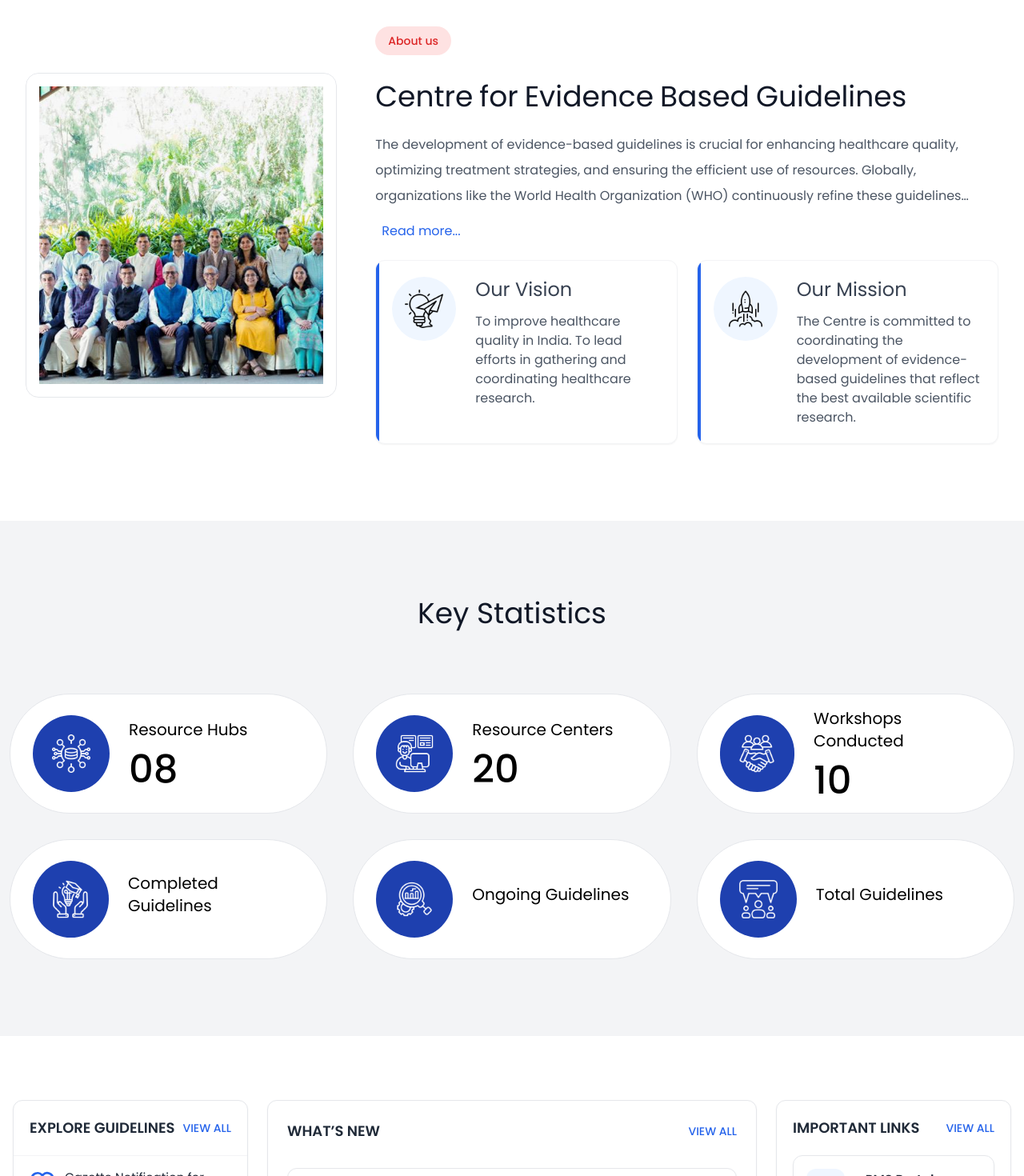
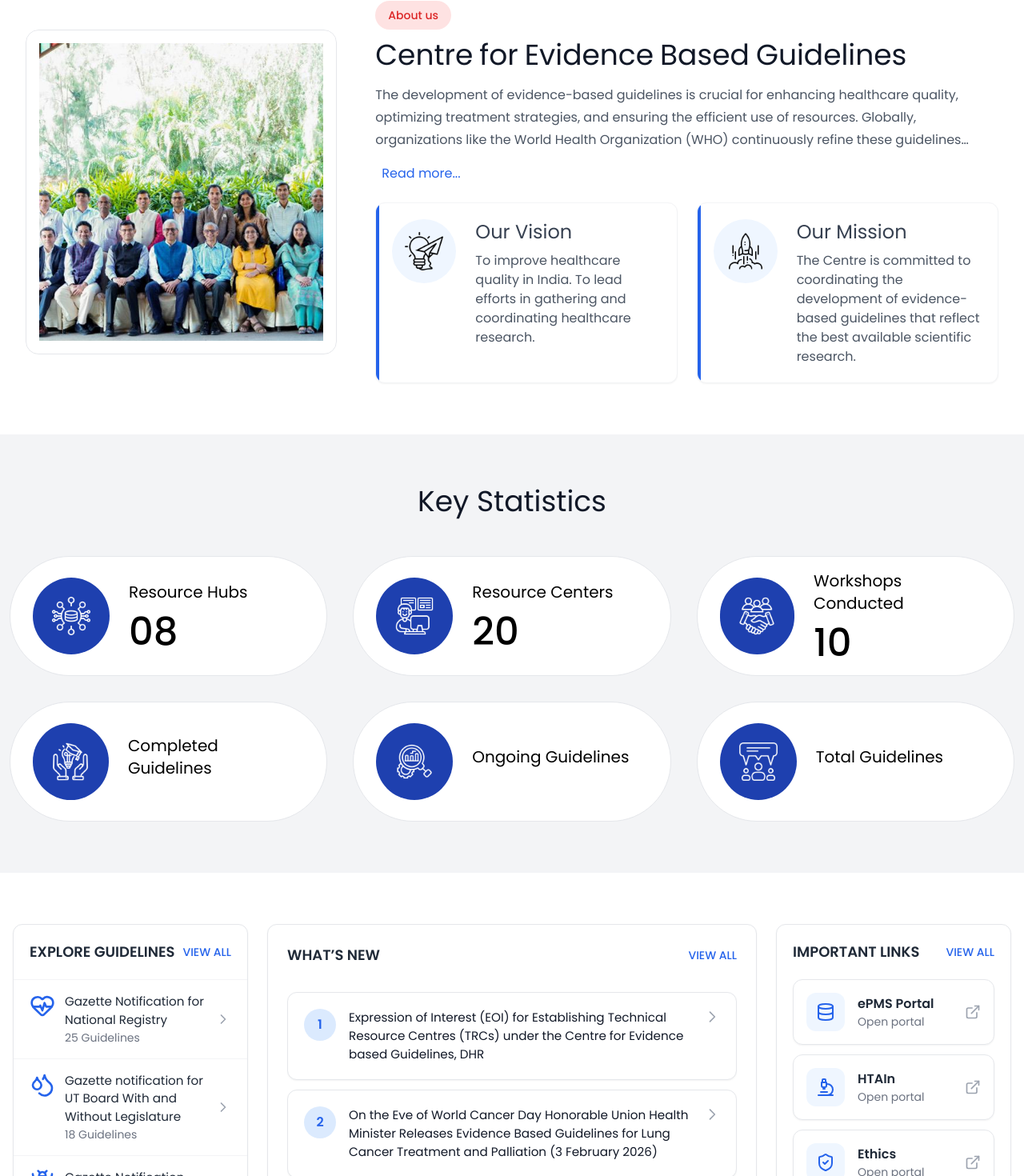
Before and after one commit to vinodk229/evidence-guidline, a React (Create React App) app: page / in a window 1280 px wide. Shown: the part 975-2445 px from the top of the page at 80% size. Built offline with nearby package versions, Linux system fonts and the light colour scheme.

Commit message:
remove extra space

```diff
--- a/src/components/aboutus/AboutUs.jsx
+++ b/src/components/aboutus/AboutUs.jsx
@@ -38,7 +38,7 @@
     "Centre for Evidence Based Guidelines";
 
   return (
-    <section className="py-10 lg:py-24 bg-white">
+    <section className="py-10 lg:py-16 bg-white">
       <div className="container mx-auto px-4 lg:px-8">
         <div className="grid grid-cols-1 lg:grid-cols-[1fr_2fr] gap-12 items-center">
 
@@ -51,10 +51,10 @@
             />
           </div>
           <div>
-            <p className="inline-block px-4 py-2 text-sm font-medium bg-red-100 text-red-600 rounded-full mb-4">About us</p>
+            <p className="inline-block px-4 py-2 text-sm font-medium bg-red-100 text-red-600 rounded-full mb-3">About us</p>
             <h2
               ref={titleRef}
-              className="text-2xl mt-4 md:text-4xl lg:text-4xl font-bold text-gray-900 mb-6 leading-tight overflow-hidden max-w-2xl"
+              className="text-2xl md:text-4xl lg:text-4xl font-bold text-gray-900 mb-4 leading-tight overflow-hidden max-w-2xl"
             >
               {headingText.split(" ").map((word, index) => (
                 <span
@@ -66,7 +66,7 @@
               ))}
             </h2>
             <div className="mb-6">
-               <p className="text-gray-600 leading-8 line-clamp-6 lg:line-clamp-3 mb-4">
+               <p className="text-gray-600 leading-7 line-clamp-6 lg:line-clamp-3 mb-4">
                 The development of evidence-based guidelines is crucial for enhancing healthcare quality, optimizing treatment strategies, and ensuring the efficient use of resources. Globally, organizations like the World Health Organization (WHO) continuously refine these guidelines through rigorous research and expert consensus. In India, the need for such guidelines is particularly pressing due to diverse healthcare challenges, regional disparities, and resource limitations. The fragmented nature of guideline development, along with the absence of a centralized authority, has impacted the uniformity and scientific rigor of clinical standards.
               </p>
              <a className="text-blue-600 p-2" href='/abouthtain'>Read more...</a>
@@ -89,7 +89,7 @@
                   <h3 className="text-xl md:text-2xl text-gray-700">
                     Our Vision
                   </h3>
-                  <p className="mt-3 text-gray-600 leading-7 text-sm md:text-base">
+                  <p className="mt-2 text-gray-600 leading-7 text-sm md:text-base">
                     To improve healthcare quality in India. To lead efforts in gathering
                     and coordinating healthcare research.
                   </p>
@@ -111,7 +111,7 @@
                   <h3 className="text-xl md:text-2xl text-gray-700">
                     Our Mission
                   </h3>
-                  <p className="mt-3 text-gray-600 leading-7 text-sm md:text-base">
+                  <p className="mt-2 text-gray-600 leading-7 text-sm md:text-base">
                     The Centre is committed to coordinating the development of
                     evidence-based guidelines that reflect the best available scientific
                     research.
--- a/src/components/statics/KeyStatistics.jsx
+++ b/src/components/statics/KeyStatistics.jsx
@@ -80,11 +80,11 @@
   }, []);
 
   return (
-    <section className="bg-gray-100 py-10 lg:py-24">
+    <section className="bg-gray-100 py-10 lg:py-16">
       <div className="container mx-auto">
           <h2
               ref={titleRef}
-              className="text-2xl md:text-4xl lg:text-4xl text-center text-gray-900 mb-6 leading-tight overflow-hidden pb-5 xl:pb-14"
+              className="text-2xl md:text-4xl lg:text-4xl text-center text-gray-900 mb-6 leading-tight overflow-hidden pb-5 xl:pb-6"
             >
               Key Statistics
          </h2>
--- a/src/components/video/VideoSection.jsx
+++ b/src/components/video/VideoSection.jsx
@@ -31,7 +31,7 @@
         };
       }, []);
   return (
-    <section className="py-10 lg:py-20 bg-gray-50">
+    <section className="py-10 lg:py-16 bg-gray-50">
     <div className="container mx-auto px-4"> {/* Heading */}
         <div className="max-w-4xl mx-auto text-center mb-12"> <span className="inline-block px-4 py-2 text-sm font-medium bg-red-100 text-red-600 rounded-full mb-4"> Watch Our Story </span>
 
--- a/src/components/whatsnew/WhatsNew.jsx
+++ b/src/components/whatsnew/WhatsNew.jsx
@@ -95,7 +95,7 @@
 
 const WhatsNew = () => {
   return (
-    <section className="bg-white py-10 lg:py-20">
+    <section className="bg-white py-10 lg:py-16">
       <div className="container mx-auto px-4">
         <div className="grid grid-cols-1 gap-6 lg:grid-cols-12">
           {/* Explore Guidelines */}
@@ -147,7 +147,7 @@
               </button>
             </div>
 
-            <div className="grid grid-cols-1 gap-6 guideline-container max-h-[400px] overflow-y-auto">
+            <div className="grid grid-cols-1 gap-3 guideline-container max-h-[400px] overflow-y-auto">
             {whatsNewData.map((item, index) => (
               <a
                 key={index}
--- a/src/pages/AboutHtain.jsx
+++ b/src/pages/AboutHtain.jsx
@@ -88,7 +88,7 @@
         </div>
         </div>
       </nav>
-      <div className="container mx-auto px-4 lg:px-8 py-10">
+      <div className="container mx-auto px-4 py-10 lg:py-16">
         <div className="grid grid-cols-1 lg:grid-cols-[1fr_2fr] xl:gap-12">
           <div className="overflow-hidden rounded-2xl order-2 md:order-1">
             <img
@@ -118,7 +118,7 @@
             </p>
           </div>
         </div>
-        <div className="grid grid-cols-1 md:grid-cols-2 gap-8 mt-10">
+        <div className="grid grid-cols-1 md:grid-cols-2 gap-8 mt-6">
           {/* Vision Card */}
           <div className="bg-white rounded-2xl shadow-lg p-8 border border-gray-100 hover:shadow-xl transition-all duration-300">
             <div className="flex items-center gap-3 mb-6">
--- a/src/pages/PhotoGallery.jsx
+++ b/src/pages/PhotoGallery.jsx
@@ -163,11 +163,11 @@
             <img
               src={images[selectedIndex].src}
               alt={images[selectedIndex].caption}
-              className="max-h-[80vh] max-w-full rounded-xl object-contain"
+              className="h-[650px] max-w-full rounded-t-xl object-contain"
             />
 
-            <div className="mt-4 rounded-lg bg-white/10 px-5 py-3 text-center text-white backdrop-blur-sm">
-              <p className="font-medium">
+            <div className="mt-0 w-full rounded-b-xl bg-blue-800 px-5 py-3 text-center text-white backdrop-blur-sm">
+            <p className="font-medium">
                 {images[selectedIndex].caption}
               </p>
             </div>
--- a/src/pages/VideoSection.jsx
+++ b/src/pages/VideoSection.jsx
@@ -55,7 +55,7 @@
                 <div className="aspect-video">
                     <iframe
                     className="w-full h-full rounded-lg"
-                    src="https://www.youtube.com/embed/dQw4w9WgXcQ"
+                    src="https://www.youtube.com/embed/8Z9c0JAGQSA?start=14"
                     title="YouTube video player"
                     allow="accelerometer; autoplay; clipboard-write; encrypted-media; gyroscope; picture-in-picture"
                     allowFullScreen
@@ -64,7 +64,7 @@
                 <div className="aspect-video">
                     <iframe
                     className="w-full h-full rounded-lg"
-                    src="https://www.youtube.com/embed/dQw4w9WgXcQ"
+                    src="https://www.youtube.com/embed/8Z9c0JAGQSA?start=14"
                     title="YouTube video player"
                     allow="accelerometer; autoplay; clipboard-write; encrypted-media; gyroscope; picture-in-picture"
                     allowFullScreen
@@ -73,7 +73,7 @@
                 <div className="aspect-video">
                     <iframe
                     className="w-full h-full rounded-lg"
-                    src="https://www.youtube.com/embed/dQw4w9WgXcQ"
+                    src="https://www.youtube.com/embed/8Z9c0JAGQSA?start=14"
                     title="YouTube video player"
                     allow="accelerometer; autoplay; clipboard-write; encrypted-media; gyroscope; picture-in-picture"
                     allowFullScreen
```
Also changed, not shown: 1 other file (tests, documents, lock files or other folders).
